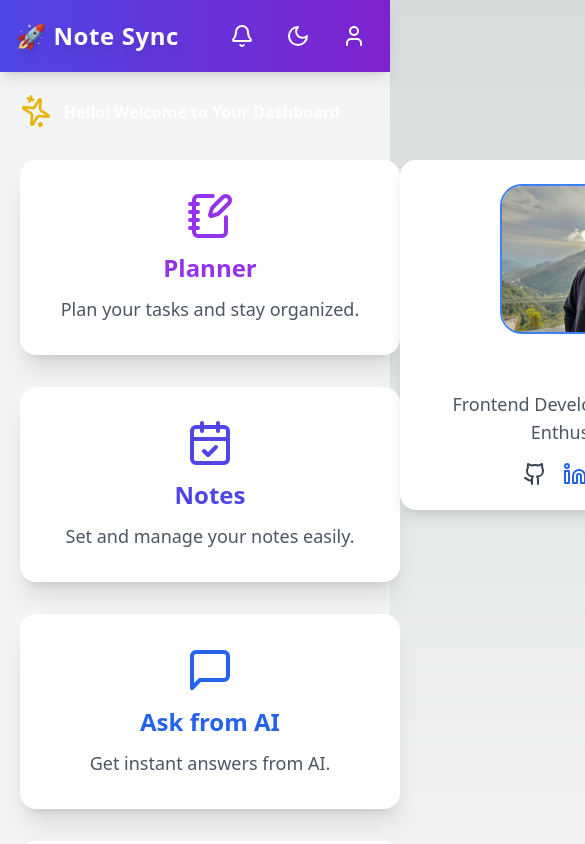
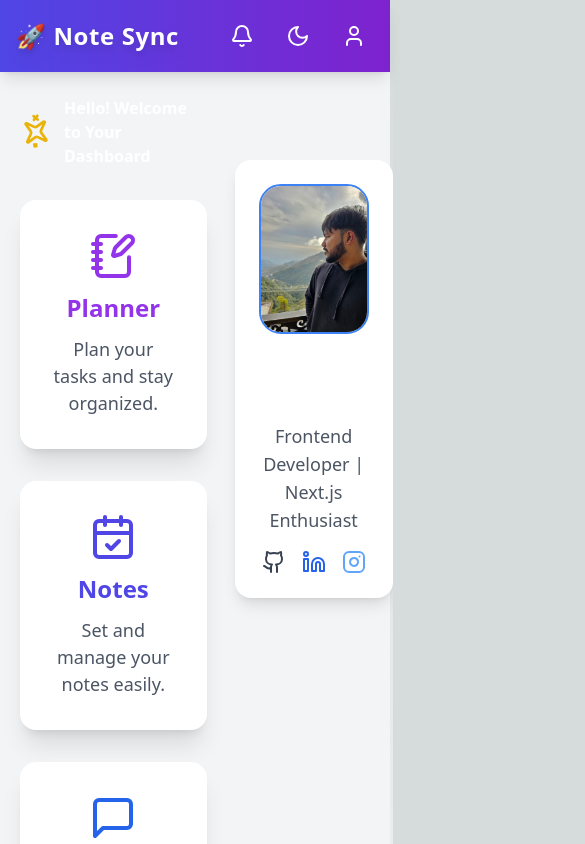
Before and after one commit to ajjjugoswami/ajay-planner, a Next.js app: page / in a window 390 px wide. Shown: the top 844 px of the page, 585 px wide, since content can reach past the window. Built offline with nearby package versions, Linux system fonts and the light colour scheme.

Commit message:
feat: enhance layout responsiveness and adjust component widths on HomePage

```diff
--- a/src/components/HomePage.tsx
+++ b/src/components/HomePage.tsx
@@ -57,13 +57,13 @@ const sections = [
 const HomePage = () => {
   return (
     <div className=" container p-6 min-h-screen bg-gray-100 dark:bg-gray-900">
-      <div className="flex justify-between items-start">
+      <div className="flex  justify-between items-start gap-7 xl:flex-row lg:flex-row md:flex-row sm:flex-col  xs:flex-col">
         <div className=" ">
           <motion.div
             initial={{ opacity: 0, y: -20 }}
             animate={{ opacity: 1, y: 0 }}
             transition={{ duration: 1, ease: "easeOut" }}
-            className="mb-8 flex items-center gap-3 xl:text-3xl font-bold  text-[#FFFFFF]"
+            className="mb-8 flex items-center gap-3 xl:text-3xl  font-bold  text-[#FFFFFF]"
           >
             <motion.div
               initial={{ rotate: 0 }}
@@ -74,10 +74,10 @@ const HomePage = () => {
             </motion.div>
             Hello! Welcome to Your Dashboard
           </motion.div>
-          <div className="grid xl:grid-cols-2 md:grid-cols-1 lg:grid-cols-1 gap-8">
+          <div className="grid xl:grid-cols-2 md:grid-cols-1 lg:grid-cols-2 gap-8">
             {sections.map(({ href, icon: Icon, title, description, color }) => (
               <Link key={href} href={href}>
-                <div className="bg-white dark:bg-gray-800 p-8 rounded-2xl shadow-xl hover:shadow-2xl transition cursor-pointer text-center min-w-[380px]">
+                <div className="bg-white dark:bg-gray-800 p-8 rounded-2xl shadow-xl hover:shadow-2xl transition cursor-pointer text-center xl:min-w-[380px]  lg:min-w-[250px]">
                   <Icon className={`w-12 h-12 mx-auto ${color}`} />
                   <h2 className={`text-2xl font-semibold ${color} mt-3`}>
                     {title}
@@ -96,7 +96,7 @@ const HomePage = () => {
             initial={{ opacity: 0, y: 30 }}
             animate={{ opacity: 1, y: 0 }}
             transition={{ duration: 1, delay: 0.3 }}
-            className="mt-16 bg-white dark:bg-gray-800 p-6 rounded-2xl shadow-lg flex flex-col items-center text-center w-[350px] sm:w-[400px] h-[100%]"
+            className="mt-16 bg-white dark:bg-gray-800 p-6 rounded-2xl shadow-lg flex flex-col items-center text-center xl:w-[450px]  lg:w-[300px] md:w-[300px] sm:w-[100%] h-[100%]"
           >
             <img
               src="/assets/images/ajay2.jpg"
```
